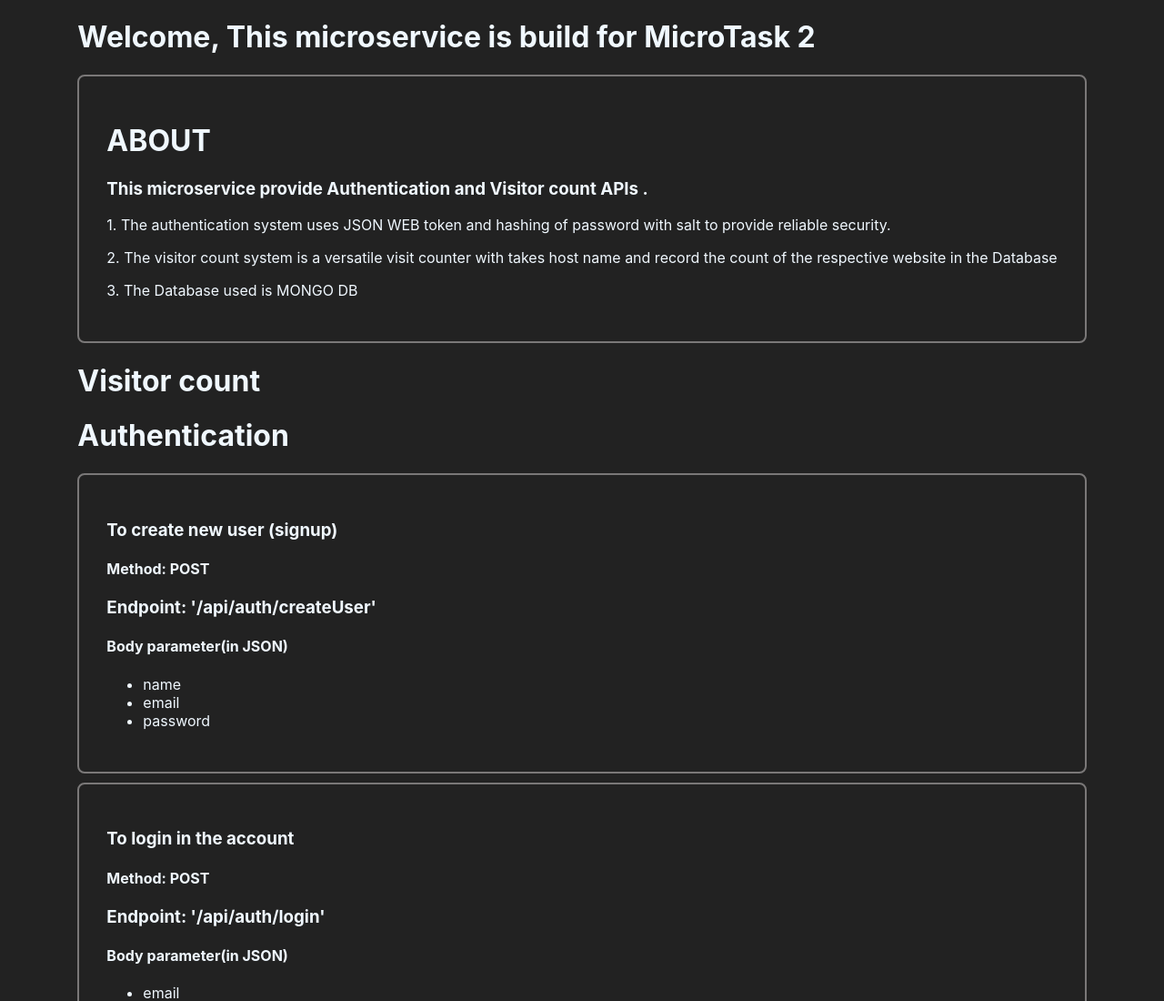
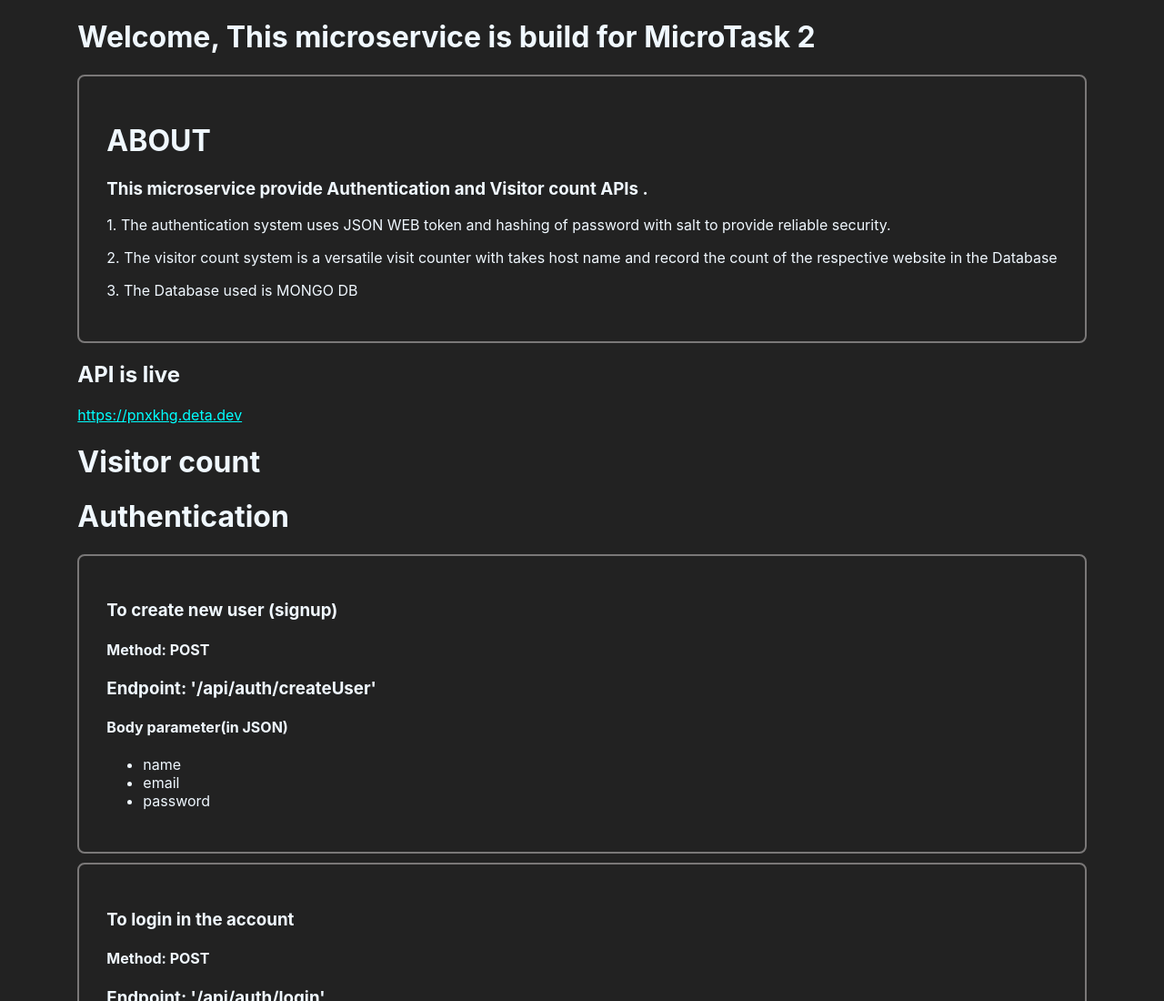
Before and after one commit to sksachin7z2/microtask2, a website: page public/index.html in a window 1280 px wide. Shown: the top 1100 px of the page at 91% size. Drawn offline with nearby package versions, Linux system fonts and the light colour scheme; files that its build step writes are made by us from their sources; no server answers.

Commit message:
some fixes

```diff
--- a/public/index.html
+++ b/public/index.html
@@ -20,6 +20,8 @@
                 <p>2. The visitor count system is a versatile visit counter with takes host name and record the count of the respective website in the Database</p>
                 <p>3. The Database used is MONGO DB</p>
             </div>
+            <h2>API is live</h2>
+            <a class="link" href="https://pnxkhg.deta.dev" target="_blank" rel="noopener noreferrer">https://pnxkhg.deta.dev</a>
           <h1>Visitor count</h1>
           <span id="count"></span>
             <div>
--- a/public/stat/style.css
+++ b/public/stat/style.css
@@ -10,7 +10,9 @@
 .my{
     margin: 10px 0 10px 0;
 }
-
+.link{
+  color:aqua
+}
 body {
     margin: 0;
     font-family: -apple-system, BlinkMacSystemFont, 'Segoe UI', 'Roboto', 'Oxygen',
```
